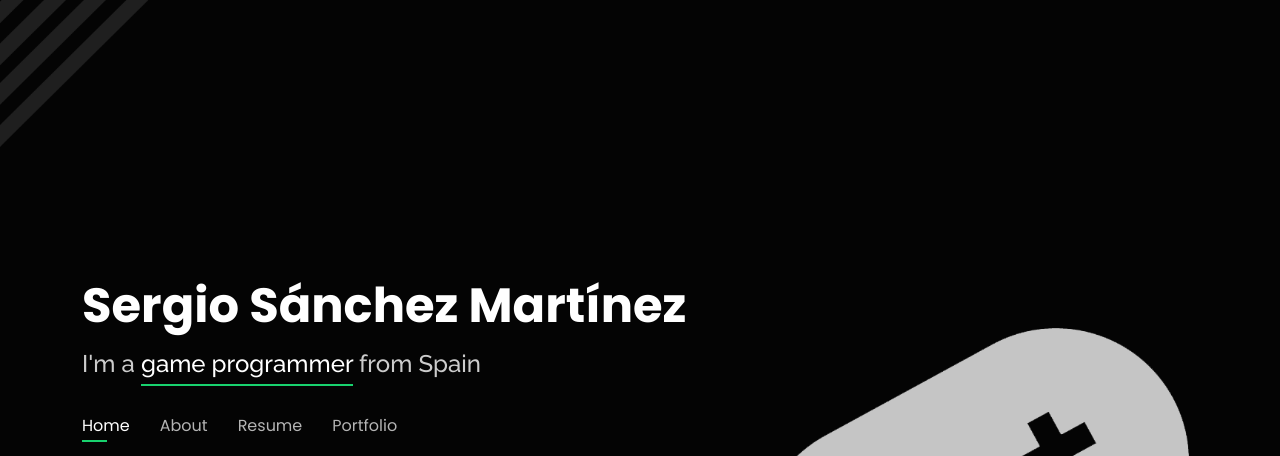
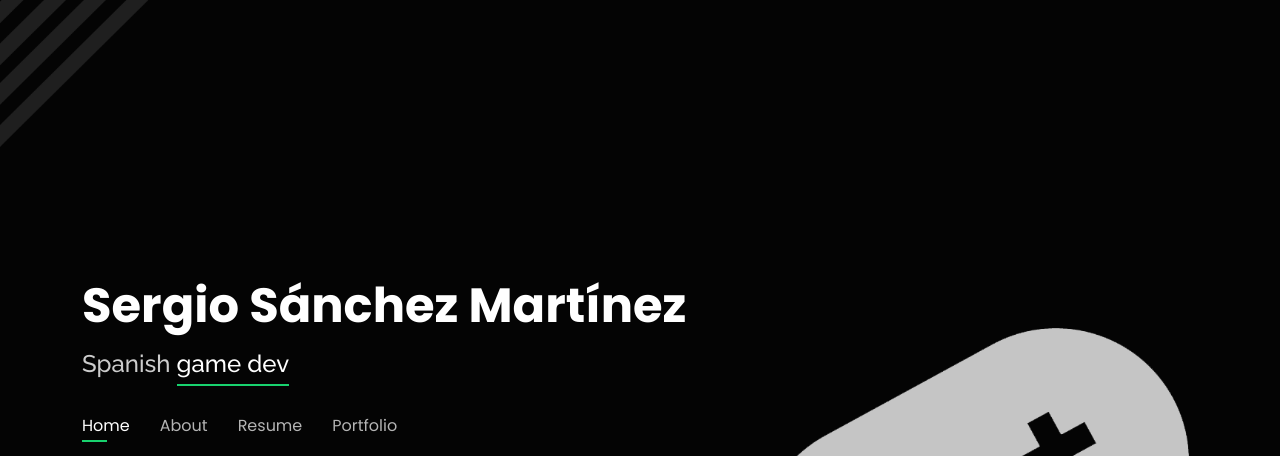
Before and after one commit to Coexito/Coexito, a plain HTML site: page index.html in a window 1280 px wide. Shown: the top 456 px of the page. Drawn offline with nearby package versions, Linux system fonts and the light colour scheme.

Commit message:
Update index.html

```diff
--- a/index.html
+++ b/index.html
@@ -44,7 +44,7 @@
       <h1><a href="index.html">Sergio S&aacute;nchez Mart&iacute;nez</a></h1>
       <!-- Uncomment below if you prefer to use an image logo -->
       <!-- <a href="index.html" class="mr-auto"><img src="assets/img/logo.png" alt="" class="img-fluid"></a> -->
-      <h2>I'm a <span>game programmer</span> from Spain</h2>
+      <h2>Spanish <span>game dev</span></h2>
 
       <nav id="navbar" class="navbar">
         <ul>
```
